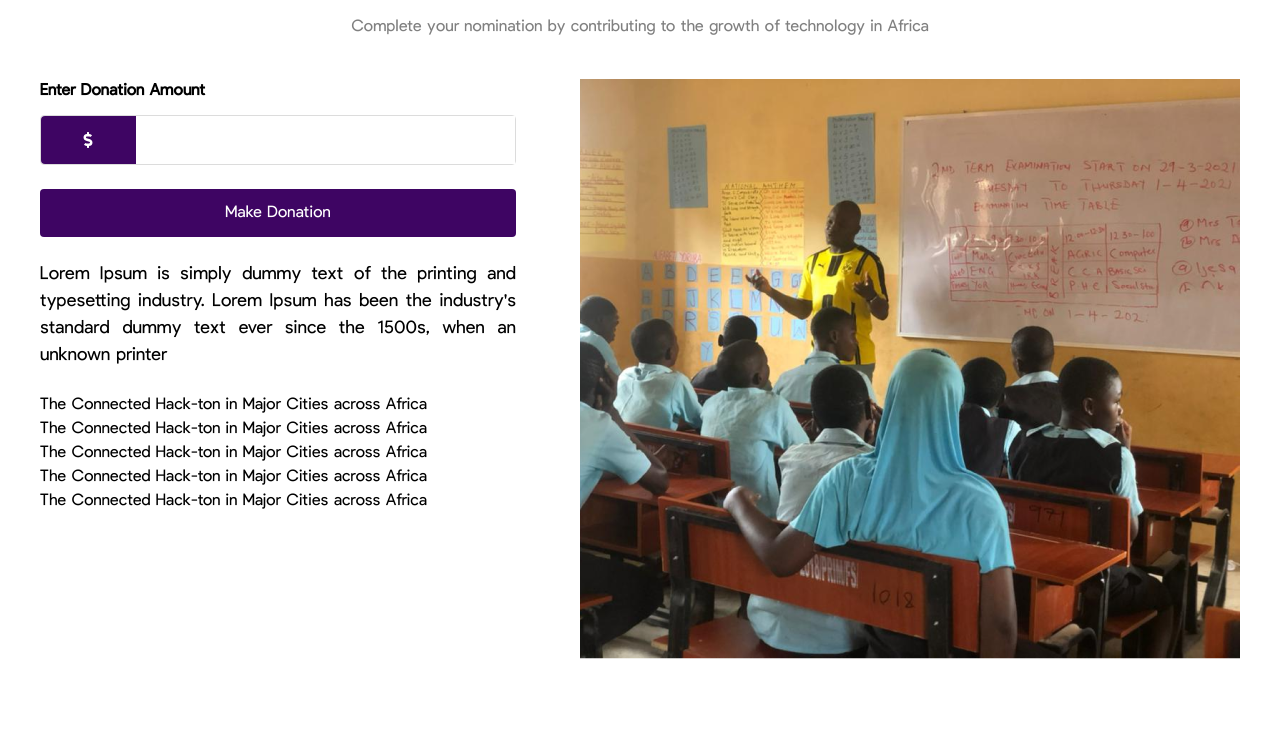
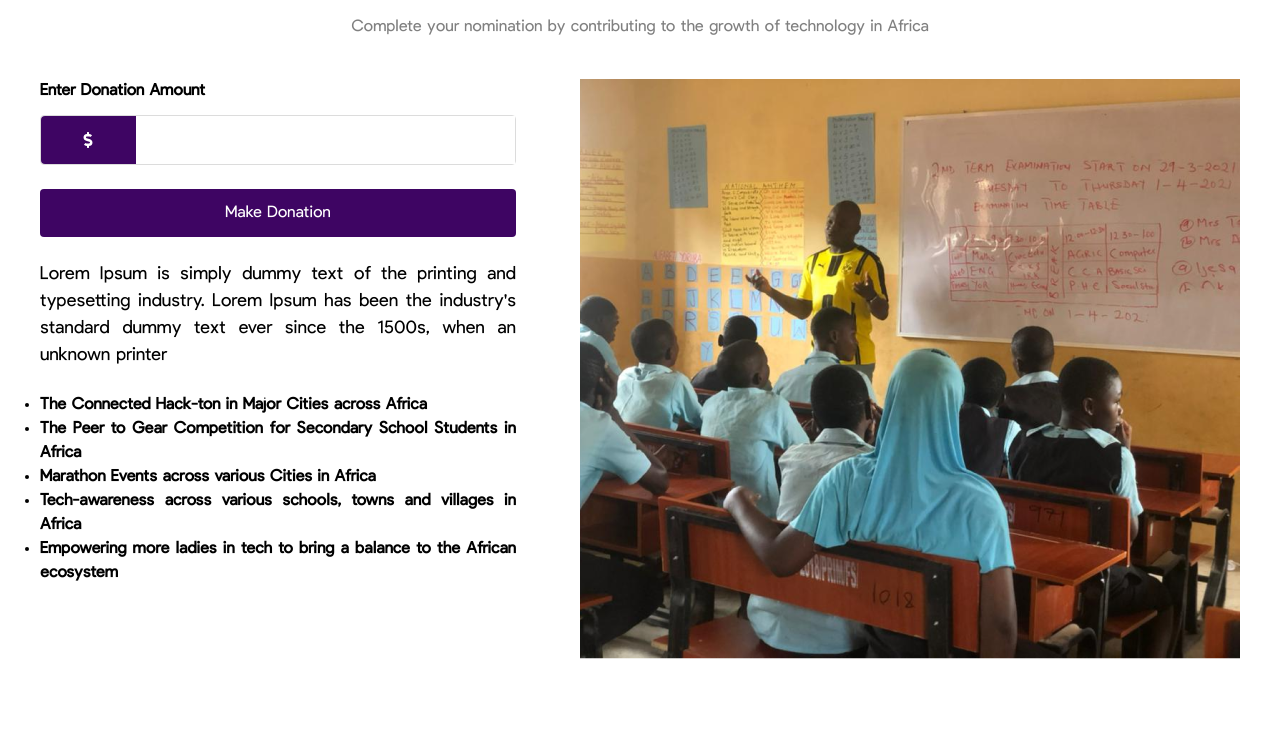
Before and after one commit to tech-911/Ultimate-Techie-Network, a React (Create React App) app: page /donation in a window 1280 px wide. Shown: the part 432-1169 px from the top of the page. Built offline with nearby package versions, Linux system fonts and the light colour scheme.

Commit message:
...updating

```diff
--- a/src/pages/home/Donation/donation.js
+++ b/src/pages/home/Donation/donation.js
@@ -34,12 +34,22 @@ const Donation = () => {
             industry. Lorem Ipsum has been the industry's standard dummy text
             ever since the 1500s, when an unknown printer{" "}
           </p>
-          <ul>
+
+          <ul className="list-disc text-justify font-semibold">
             <li>The Connected Hack-ton in Major Cities across Africa</li>
-            <li>The Connected Hack-ton in Major Cities across Africa</li>
-            <li>The Connected Hack-ton in Major Cities across Africa</li>
-            <li>The Connected Hack-ton in Major Cities across Africa</li>
-            <li>The Connected Hack-ton in Major Cities across Africa</li>
+            <li>
+              The Peer to Gear Competition for Secondary School Students in
+              Africa{" "}
+            </li>
+            <li>Marathon Events across various Cities in Africa </li>
+            <li>
+              Tech-awareness across various schools, towns and villages in
+              Africa{" "}
+            </li>
+            <li>
+              Empowering more ladies in tech to bring a balance to the African
+              ecosystem
+            </li>
           </ul>
         </div>
         <img src={MoreAbout} alt="more about us" />
```
